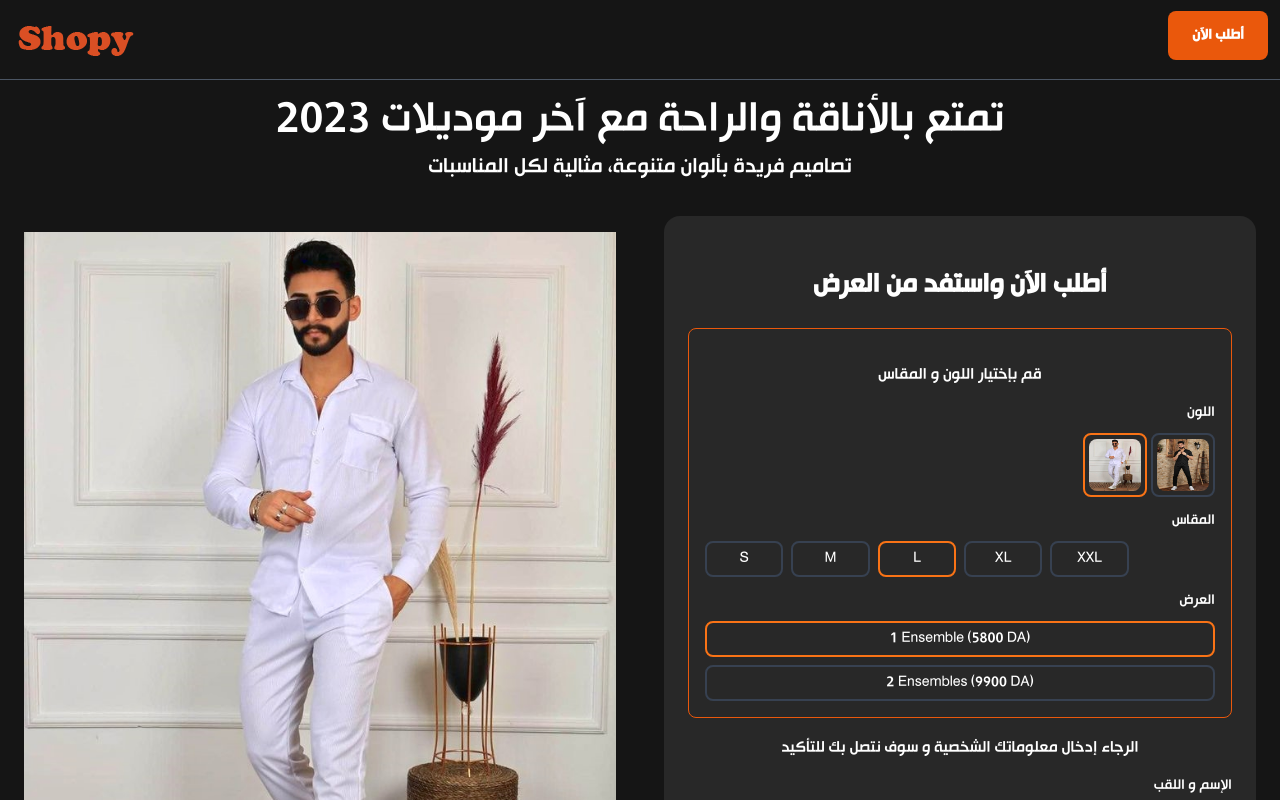
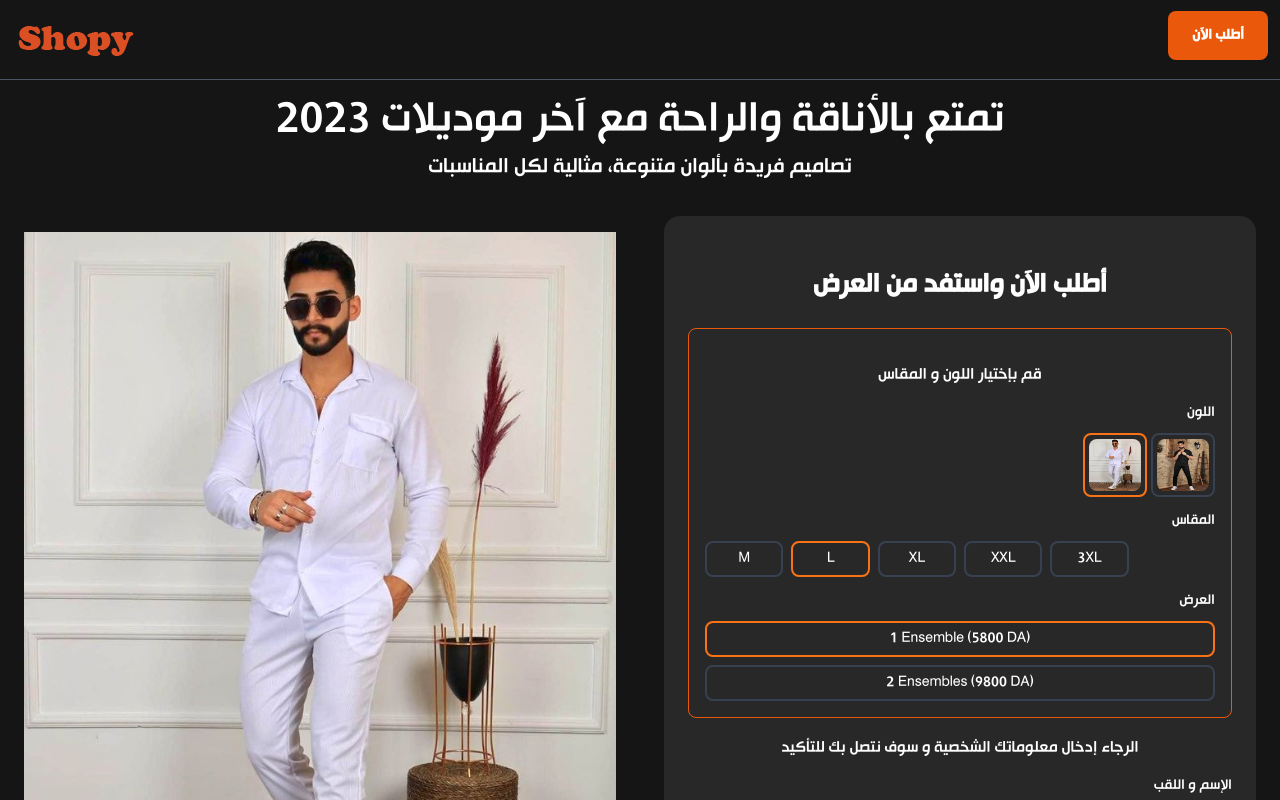
Before and after one commit to hannemanrichard/shopyclothes, a Next.js app: page / in a window 1280 px wide. Shown: the top 800 px of the page. Built offline with nearby package versions, Linux system fonts and the light colour scheme; no server answers; the database is empty.

Commit message:
change sizes

```diff
--- a/pages/index.tsx
+++ b/pages/index.tsx
@@ -332,16 +332,6 @@ export default function Home() {
                       </label>
                       <div className="grid grid-cols-6 gap-2 mt-2">
                         <div
-                          onClick={() => setSize("s")}
-                          className={`flex p-1 border-2 text-white cursor-pointer  hover:border-orange-500  text-center justify-center rounded-lg ${
-                            size === "s"
-                              ? "border-orange-500"
-                              : "border-gray-700"
-                          }`}
-                        >
-                          S
-                        </div>
-                        <div
                           onClick={() => setSize("m")}
                           className={`flex p-1 border-2 text-white cursor-pointer  hover:border-orange-500  text-center justify-center rounded-lg ${
                             size === "m"
@@ -381,6 +371,16 @@ export default function Home() {
                         >
                           XXL
                         </div>
+                        <div
+                          onClick={() => setSize("3xl")}
+                          className={`flex p-1 border-2 text-white cursor-pointer  hover:border-orange-500  text-center justify-center rounded-lg ${
+                            size === "3xl"
+                              ? "border-orange-500"
+                              : "border-gray-700"
+                          }`}
+                        >
+                          3XL
+                        </div>
                       </div>
                     </div>
                     <div>
@@ -406,7 +406,7 @@ export default function Home() {
                               : "border-gray-700"
                           }`}
                         >
-                          2 Ensembles (9900 DA)
+                          2 Ensembles (9800 DA)
                         </div>
                       </div>
                     </div>
```
